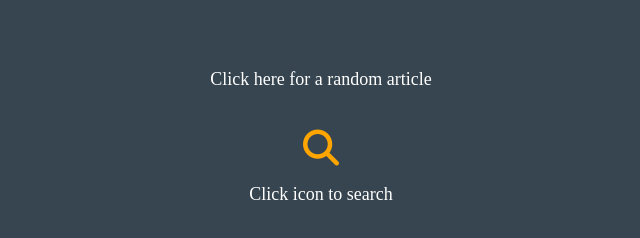
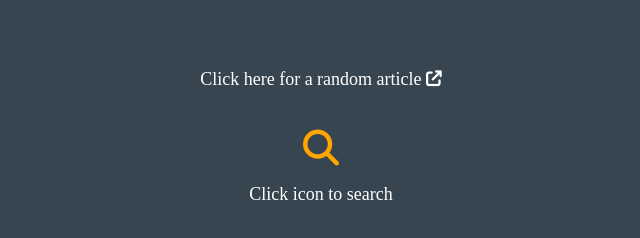
Before and after one commit to nees101/Wikipedia-Viewer, a plain HTML site: page index.html in a window 1280 px wide. Shown: the part 414-652 px from the top of the page, 319-959 px from the left. Drawn offline with nearby package versions, Linux system fonts and the light colour scheme.

Commit message:
first commit

```diff
--- a/index.html
+++ b/index.html
@@ -17,7 +17,9 @@
             <img class="wiki-logo" src="https://upload.wikimedia.org/wikipedia/en/thumb/8/80/Wikipedia-logo-v2.svg/1200px-Wikipedia-logo-v2.svg.png" alt="Wikipedia-logo-v2.svg">
             <h1>Wikipedia Viewer</h1>
             <div class="search">
-              <a class="random-link" href="https://en.wikipedia.org/wiki/Special:Random" target="blank">Click here for a random article</a>
+              <a class="random-link" href="https://en.wikipedia.org/wiki/Special:Random" target="blank">Click here for a random article <i class="fa-solid fa-arrow-up-right-from-square"></i></a>
+
+
 
               <form id="search">
                 <i class="fa-solid fa-magnifying-glass fa-2x search-icon"></i>
```
Also changed, not shown: FinalDesignScreenshots/Desktop_active_version.png (added), FinalDesignScreenshots/Desktop_version.png (added), 2 other files.
